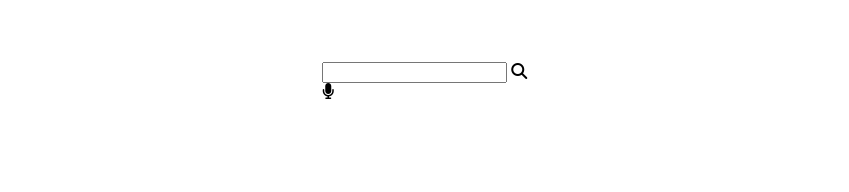
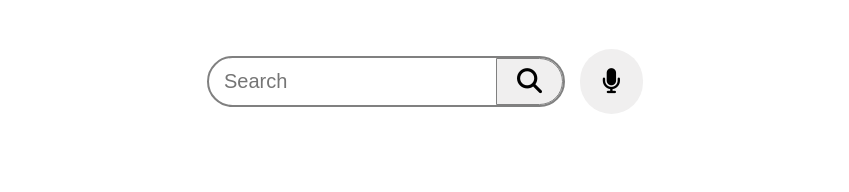
Before and after one commit to Arafat0122/youtube, a plain HTML site: page index.html in a window 1280 px wide. Shown: the full height of the page, 280-1129 px from the left. Drawn offline with Linux system fonts and the light colour scheme.

Commit message:
search added

```diff
--- a/index.html
+++ b/index.html
@@ -31,13 +31,13 @@
             </div>
 
             <!-- Middle section -->
-            <div>
-                <div>
-                    <input type="text" value="">
-                    <i class="fa-solid fa-magnifying-glass"></i>
+            <div class="middle">
+                <div class="search">
+                    <input placeholder="Search" class="search-input" type="text" value="">
+                    <i class="fa-solid fa-magnifying-glass search-icon"></i>
                 </div>
 
-                <i class="fa-solid fa-microphone"></i>
+                <i class="fa-solid fa-microphone mic"></i>
             </div>
 
             <!-- Right side -->
--- a/style.css
+++ b/style.css
@@ -1,22 +1,75 @@
-nav{
+nav {
     display: flex;
     justify-content: space-between;
     align-items: center;
     margin: 0 20px;
 }
 
-.nav-left{
+/* Navbar left side */
+.nav-left {
     display: flex;
     gap: 12px;
     align-items: center;
 }
 
-.menu{
+.menu {
     padding: 15px;
 }
 
-.menu:hover{
+.menu:hover {
     background-color: gainsboro;
     padding: 15px;
     border-radius: 50px;
 }
+
+
+/* Middle section */
+.search {
+    display: flex;
+    align-items: center;
+    gap: 20px;
+    border: 2px solid gray;
+    border-radius: 45px;
+}
+
+.search>input {
+    background-color: transparent;
+    border: 0 solid;
+    outline: none;
+    padding-left: 15px;
+    height: 25px;
+    width: 250px;
+    font-size: 20px;
+}
+
+.search-icon {
+    background-color: rgb(240, 239, 239);
+    padding: 10px 20px;
+    border: 1px solid gray;
+    border-top-right-radius: 35px;
+    border-bottom-right-radius: 35px;
+    font-size: 25px;
+}
+
+.middle {
+    display: flex;
+    align-items: center;
+    gap: 15px;
+}
+
+.mic {
+    font-size: 25px;
+    background-color: rgb(240, 239, 239);
+    padding: 20px 22px;
+    border-radius: 35px;
+}
+
+.mic:hover {
+    background-color: gainsboro;
+    cursor: pointer;
+}
+
+.search-icon:hover {
+    background-color: gainsboro;
+    cursor: pointer;
+}
```
